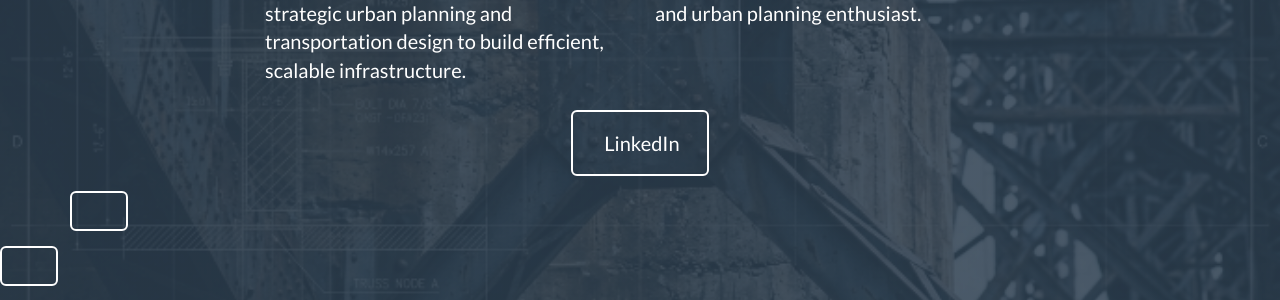
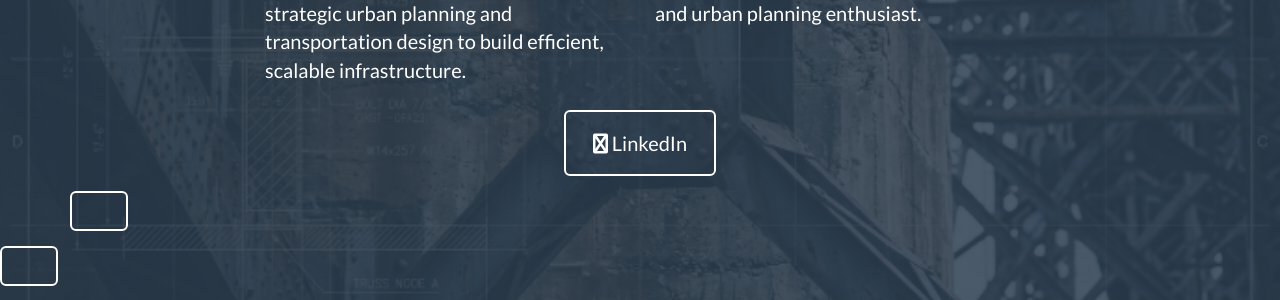
Before and after one commit to jaseerkhan/jaseerkhan.github.io, a Jekyll site: the page built from _posts/2014-07-18-project-1.markdown, in a window 1280 px wide and 900 px high, scrolled down 2291 px. Shown: the part 150-450 px from the top of the window. Built offline with Jekyll 4.4.1, drawn with Linux system fonts in a browser that asks for light colours.

Commit message:
Minor fixes rollbacks

```diff
--- a/_includes/about.html
+++ b/_includes/about.html
@@ -15,7 +15,7 @@
       </div>
       <div class="col-lg-8 col-lg-offset-2 text-center">
         <a href="https://www.linkedin.com/in/mjk1175/" class="btn btn-lg btn-outline" target="_blank">
-          <i class="fa fa-linkedin-square"></i> LinkedIn
+          <i class="fa fa-linkedin"></i> LinkedIn
       </div>
     </div>
   </div>
--- a/_includes/footer.html
+++ b/_includes/footer.html
@@ -13,13 +13,16 @@
         <div class="footer-col col-md-6">
           <h3>{{ site.footer.social }}</h3>
           <ul class="list-inline">
-            {% for network in site.social %}
             <li>
-              <a href="{{ network.url }}" class="btn-social btn-outline" target="_blank">
-                <i class="fa fa-fw fa-{{ network.title | downcase }}"></i>
+              <a href="https://www.linkedin.com/in/mjk1175/" class="btn-social btn-outline" target="_blank">
+                <i class="fa fa-fw fa-linkedin-square"></i>
               </a>
             </li>
-            {% endfor %}
+            <li>
+              <a href="#" class="btn-social btn-outline" target="_blank">
+                <i class="fa fa-fw fa-behance"></i>
+              </a>
+            </li>
           </ul>
         </div>
       </div>
```
